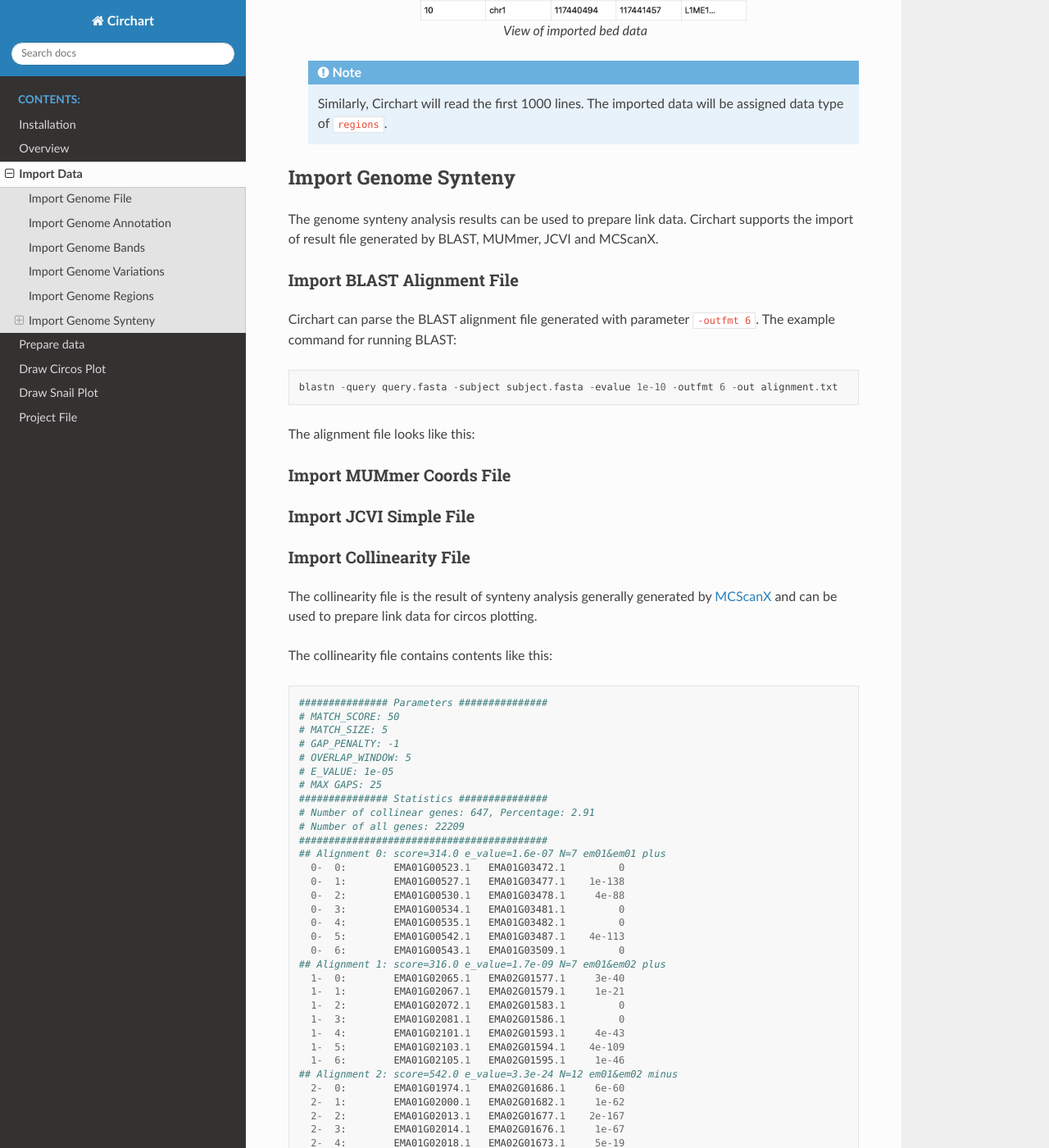
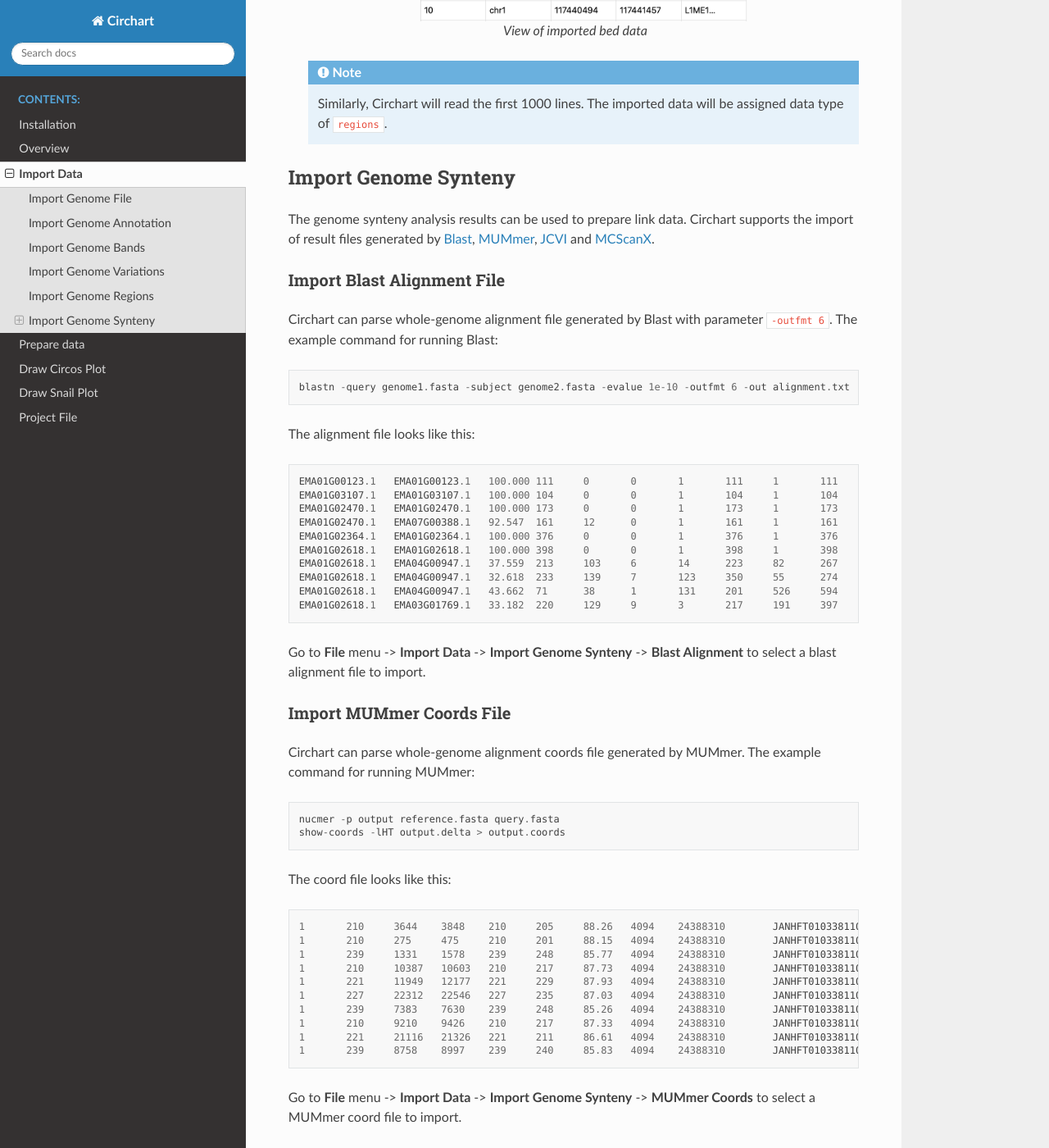
Before and after one commit to lmdu/circhart, a Sphinx documentation site: the page built from docs/source/import.rst, in a window 1280 px wide and 1400 px high, scrolled down 4244 px. Shown: the whole window at 82% size. Built offline with Sphinx 7.4.7 and the Read the Docs theme 3.1.0, drawn with Linux system fonts in a browser that asks for light colours; the version number is read from the project's files by our own code; some of the changed text lies outside the part shown.

Commit message:
Update import.rst

```diff
--- a/docs/source/import.rst
+++ b/docs/source/import.rst
@@ -140,39 +140,83 @@ Go to **File** menu -> **Import Data** -> **Import Genome Regions** to select a
 Import Genome Synteny
 ---------------------
 
-The genome synteny analysis results can be used to prepare link data. Circhart supports the import of result file generated by BLAST, MUMmer, JCVI and MCScanX.
+The genome synteny analysis results can be used to prepare link data. Circhart supports the import of result files generated by `Blast <https://blast.ncbi.nlm.nih.gov/Blast.cgi>`_, `MUMmer <https://mummer4.github.io/>`_, `JCVI <https://github.com/tanghaibao/jcvi>`_ and `MCScanX <https://github.com/wyp1125/MCScanX>`_.
 
 
-Import BLAST Alignment File
+Import Blast Alignment File
 ^^^^^^^^^^^^^^^^^^^^^^^^^^^
 
-Circhart can parse the BLAST alignment file generated with parameter ``-outfmt 6``. The example command for running BLAST:
+Circhart can parse whole-genome alignment file generated by Blast with parameter ``-outfmt 6``. The example command for running Blast:
 
 .. code::
 
-	blastn -query query.fasta -subject subject.fasta -evalue 1e-10 -outfmt 6 -out alignment.txt
+	blastn -query genome1.fasta -subject genome2.fasta -evalue 1e-10 -outfmt 6 -out alignment.txt
 
 The alignment file looks like this:
 
 .. code::
 
+	EMA01G00123.1	EMA01G00123.1	100.000	111	0	0	1	111	1	111	1.20e-52	160
+	EMA01G03107.1	EMA01G03107.1	100.000	104	0	0	1	104	1	104	1.04e-71	207
+	EMA01G02470.1	EMA01G02470.1	100.000	173	0	0	1	173	1	173	1.01e-128	357
+	EMA01G02470.1	EMA07G00388.1	92.547	161	12	0	1	161	1	161	1.11e-100	290
+	EMA01G02364.1	EMA01G02364.1	100.000	376	0	0	1	376	1	376	0.0	779
+	EMA01G02618.1	EMA01G02618.1	100.000	398	0	0	1	398	1	398	0.0	816
+	EMA01G02618.1	EMA04G00947.1	37.559	213	103	6	14	223	82	267	6.00e-34	132
+	EMA01G02618.1	EMA04G00947.1	32.618	233	139	7	123	350	55	274	2.42e-26	110
+	EMA01G02618.1	EMA04G00947.1	43.662	71	38	1	131	201	526	594	4.32e-13	70.5
+	EMA01G02618.1	EMA03G01769.1	33.182	220	129	9	3	217	191	397	1.07e-29	118
 
+Go to **File** menu -> **Import Data** -> **Import Genome Synteny** -> **Blast Alignment** to select a blast alignment file to import.
 
 Import MUMmer Coords File
 ^^^^^^^^^^^^^^^^^^^^^^^^^
 
+Circhart can parse whole-genome alignment coords file generated by MUMmer. The example command for running MUMmer:
 
+.. code::
+
+	nucmer -p output reference.fasta query.fasta
+	show-coords -lHT output.delta > output.coords
+
+The coord file looks like this:
+
+.. code::
+
+	1	210	3644	3848	210	205	88.26	4094	24388310	JANHFT010338110.1	Chr12
+	1	210	275	475	210	201	88.15	4094	24388310	JANHFT010338110.1	Chr12
+	1	239	1331	1578	239	248	85.77	4094	24388310	JANHFT010338110.1	Chr12
+	1	210	10387	10603	210	217	87.73	4094	24388310	JANHFT010338110.1	Chr12
+	1	221	11949	12177	221	229	87.93	4094	24388310	JANHFT010338110.1	Chr12
+	1	227	22312	22546	227	235	87.03	4094	24388310	JANHFT010338110.1	Chr12
+	1	239	7383	7630	239	248	85.26	4094	24388310	JANHFT010338110.1	Chr12
+	1	210	9210	9426	210	217	87.33	4094	24388310	JANHFT010338110.1	Chr12
+	1	221	21116	21326	221	211	86.61	4094	24388310	JANHFT010338110.1	Chr12
+	1	239	8758	8997	239	240	85.83	4094	24388310	JANHFT010338110.1	Chr12
+
+Go to **File** menu -> **Import Data** -> **Import Genome Synteny** -> **MUMmer Coords** to select a MUMmer coord file to import.
 
 Import JCVI Simple File
 ^^^^^^^^^^^^^^^^^^^^^^^
 
+The ``.simple`` file can be generated by JCVI following the `manual <https://github.com/tanghaibao/jcvi/wiki/MCscan-(Python-version)>`_.
 
-Import Collinearity File
-^^^^^^^^^^^^^^^^^^^^^^^^
+The simple file looks like this:
 
-The collinearity file is the result of synteny analysis generally generated by `MCScanX <https://github.com/wyp1125/MCScanX>`_ and can be used to prepare link data for circos plotting.
+.. code::
 
-The collinearity file contains contents like this:
+	VIT_201s0011g00070.1	VIT_201s0011g00910.1	Prupe.1G281700.1	Prupe.1G290900.1	149	-
+	VIT_201s0011g02000.1	VIT_201s0011g02280.2	Prupe.1G345900.1	Prupe.1G348100.1	53	-
+	VIT_201s0011g02300.1	VIT_201s0011g02530.1	Prupe.1G299800.1	Prupe.1G303200.1	39	+
+
+Go to **File** menu -> **Import Data** -> **Import Genome Synteny** -> **JCVI Simple** to select a simple file to import.
+
+Import MCScanX Collinearity File
+^^^^^^^^^^^^^^^^^^^^^^^^^^^^^^^^
+
+The collinearity file is the result of synteny analysis generally generated by MCScanX following the `protocol <https://www.nature.com/articles/s41596-024-00968-2>`_.
+
+The collinearity file looks like this:
 
 .. code::
 
@@ -223,10 +267,10 @@ The collinearity file contains contents like this:
 	  3-  3:        EMA01G02969.1   EMA03G02064.1         0
 	  3-  4:        EMA01G02972.1   EMA03G02058.1     3e-29
 
-Go to **File** menu -> **Import Data** -> **Import Collinearity File** to select a collinearity file to import.
+Go to **File** menu -> **Import Data** -> **Import Genome Synteny** -> **MCScanX Collinearity** to select a collinearity file to import.
 
 .. figure:: _static/collinearity.png
 	:width: 300
 	:align: center
 
-	View of collinearity data
+	View of imported collinearity data
```
